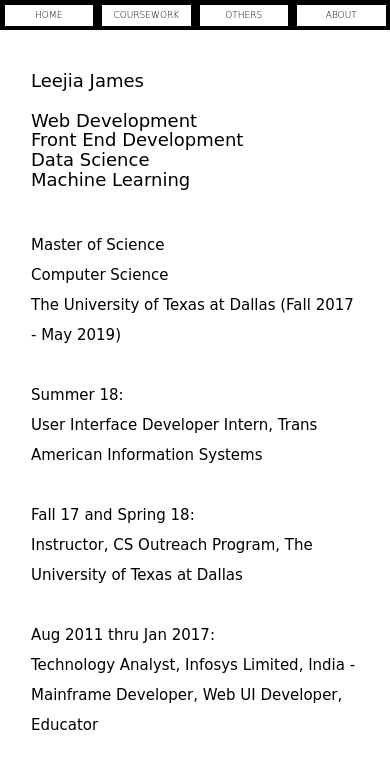
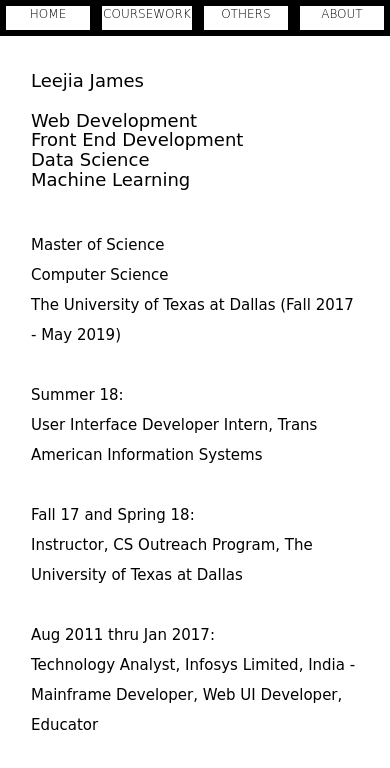
Before and after one commit to leejiaj/PersonalHomepage, an Angular app: page /home in a window 390 px wide. Shown: the top 768 px of the page. Built offline with nearby package versions, Linux system fonts and the light colour scheme.

Commit message:
making navigation large for small devices

```diff
--- a/src/app/app.component.scss
+++ b/src/app/app.component.scss
@@ -85,9 +85,10 @@
 
     nav {
         a {
-            font-size: .6em;
+            font-size: .8em;
             margin: .5em;
-            padding: .5em;
+            padding: 0;
+            height: 2em;
         }
     }
 
```
